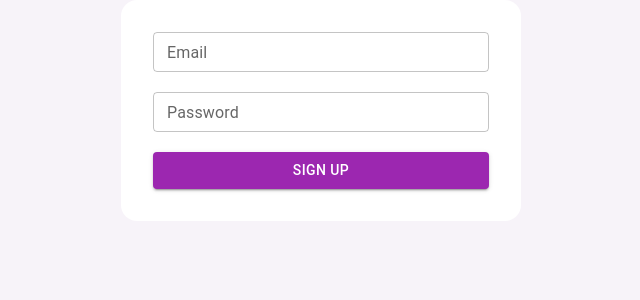
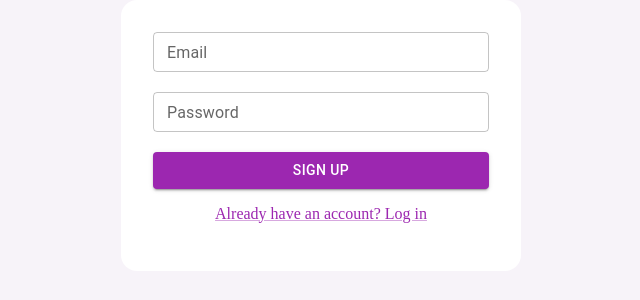
Before and after one commit to takahiromitsui/cyber-security-form-frontend, a Next.js app: page / in a window 1280 px wide. Shown: the top 300 px of the page, without its empty margins (319-959 px from the left). Built offline with nearby package versions, Linux system fonts and the light colour scheme.

Commit message:
Add links to sign up and login

```diff
--- a/pages/index.tsx
+++ b/pages/index.tsx
@@ -58,6 +58,8 @@ const Home: FunctionComponent = () => {
 				]}
 				buttonText='sign up'
 				onClick={() => sendInputValue()}
+				linkHref='/login'
+				linkText='Already have an account? Log in'
 			/>
 			{error && <Typography>{error}</Typography>}
 		</Container>
--- a/pages/login.tsx
+++ b/pages/login.tsx
@@ -57,6 +57,8 @@ const Login: FunctionComponent = () => {
 				]}
 				buttonText='login'
 				onClick={() => sendInputValue()}
+				linkHref='/'
+				linkText="Sign up?"
 			/>
 		</Container>
 	);
```
